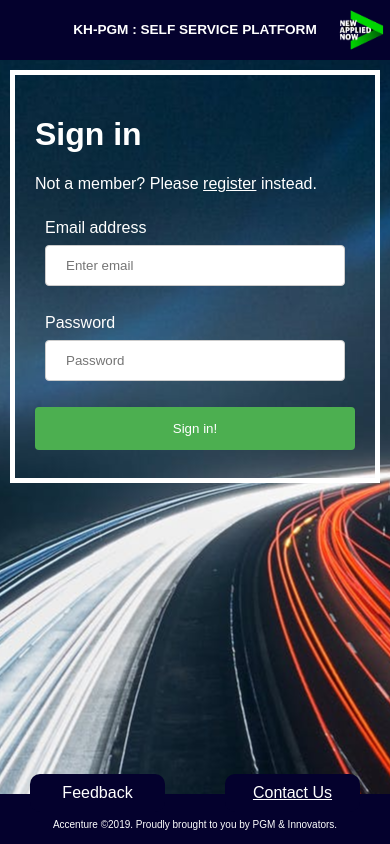
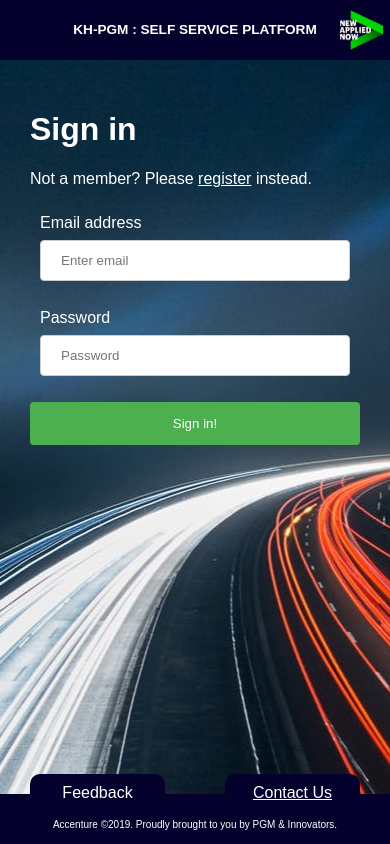
Before and after one commit to RamakrishnanPonniah/PGMBot, an Angular app in the folder WebApp/: page /login in a window 390 px wide. Built offline with nearby package versions, Linux system fonts and the light colour scheme; what angular-font-awesome would draw is missing.

Commit message:
Feedback fixes

```diff
--- a/WebApp/src/app/app.component.scss
+++ b/WebApp/src/app/app.component.scss
@@ -6,6 +6,6 @@
 }
 @media only screen and (max-width: 768px) {
   .route-container {
-    height: calc(100vh - 89px);
+    height: calc(100vh - 110px);
   }
 }
--- a/WebApp/src/app/component/login/login.component.scss
+++ b/WebApp/src/app/component/login/login.component.scss
@@ -45,7 +45,6 @@ input[type=text],input[type=email],input[type=password], select {
 
     > div{
       padding: 20px;
-      border: 5px solid;
       div{
         padding: 10px;
       }
--- a/WebApp/src/app/component/register/register.component.scss
+++ b/WebApp/src/app/component/register/register.component.scss
@@ -47,7 +47,6 @@ input[type=text],input[type=email],input[type=password], select {
     }
     > div{
       padding: 10px;
-      border: 5px solid;
       div{
         padding: 5px;
       }
--- a/WebApp/src/app/layout/footer/footer.component.scss
+++ b/WebApp/src/app/layout/footer/footer.component.scss
@@ -4,7 +4,6 @@
   position: relative;
   height: 50px;
   background-color: rgba(4, 1, 45, 1) !important;
-  position: fixed;
   bottom: 0;
   .footer-container {
     display: flex;
--- a/WebApp/src/app/layout/footer/footer.component.ts
+++ b/WebApp/src/app/layout/footer/footer.component.ts
@@ -39,7 +39,7 @@ export class FooterComponent implements OnInit {
         let component: string = event.url;
         component = component.substring(1, component.length);
         this.routeOptions = this.routeAllLinks[component];
-        if (component == 'login' || component == 'register') {
+        if (component == 'login' || component == 'register' || component == '') {
           this.isLogOut = false;
         }
         else this.isLogOut = true;
--- a/WebApp/src/app/layout/header/header.component.ts
+++ b/WebApp/src/app/layout/header/header.component.ts
@@ -13,7 +13,7 @@ export class HeaderComponent implements OnDestroy {
   isNavAllowed: boolean = false;
   routeData = {
     home: { link: "/home", name: "Home" },
-    announcement: { link: "/announcement", name: "Announcement" },
+    announcement: { link: "/announcement", name: "Announcements" },
     reminders: { link: "/reminders", name: "Reminders" },
     bookmarks: { link: "bookmarks", name: "Bookmarks" },
     vaman: { link: "vaman", name: "Vaman" }
```
Also changed, not shown: WebApp/package.json (line endings or trailing spaces), 1 other file (tests, documents, lock files or other folders).
